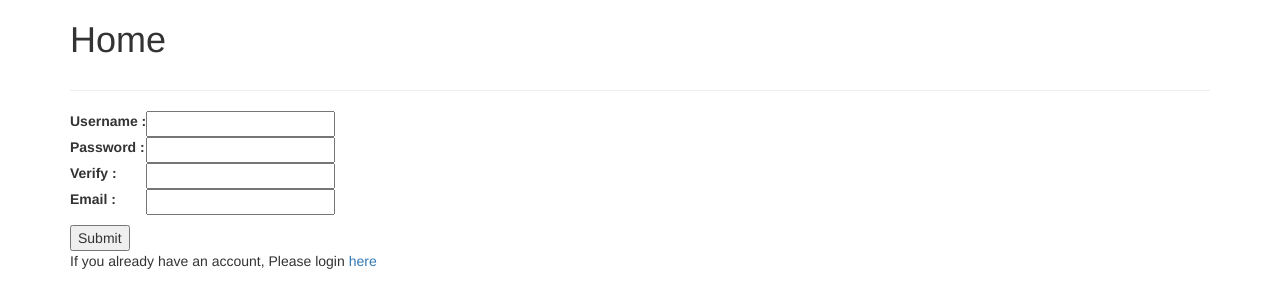
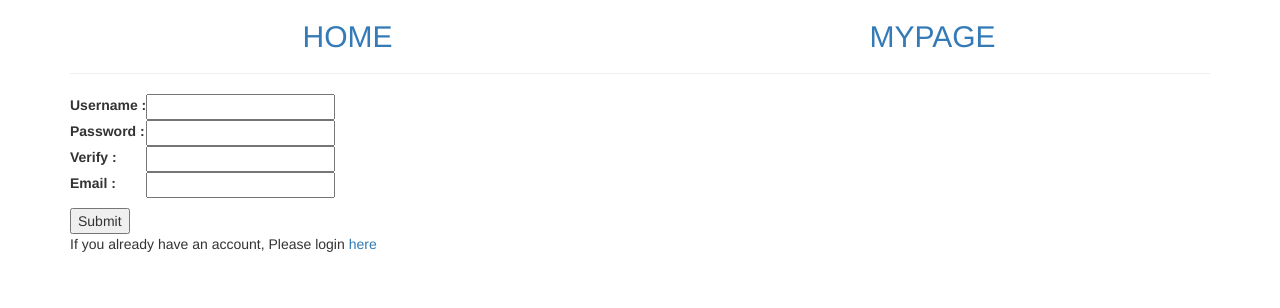
Before and after one commit to deepakmali/P3_blog, a Python web app: template templates/signup.html in a window 1280 px wide. Shown: the top 308 px of the page. Run offline with Jinja, Linux system fonts and the light colour scheme; the template is opened without the code that fills it, so the values that code supplies are empty.

Commit message:
Add nav links to base html page

```diff
--- a/templates/BasePage.html
+++ b/templates/BasePage.html
@@ -8,10 +8,14 @@
 </head>
 <body>
 	<div class="container">
-		<header class="row">
-			<div class="col-md-12">
+		<header class="row text-center text-uppercase">
+			<!-- <div class="col-md-12">
 				<h1>Home</h1>
-			</div>
+			</div> -->
+
+				<h2><a href="/blog" class="col-md-6">home</a></h2>
+				<h2><a href="/blog/mypage" class="col-md-6">mypage</a></h2>
+
 		</header>
 		<div class="row">
 			<div class="col-md-12">
```
